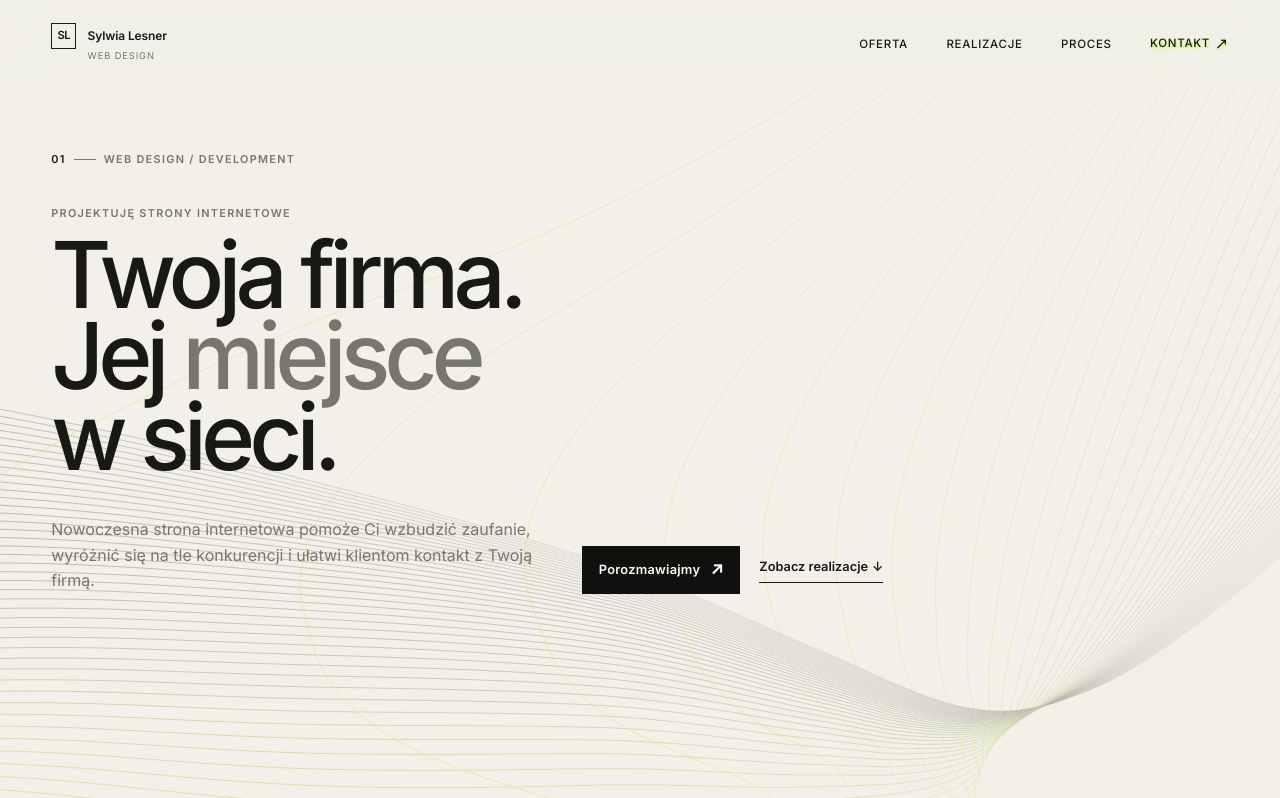
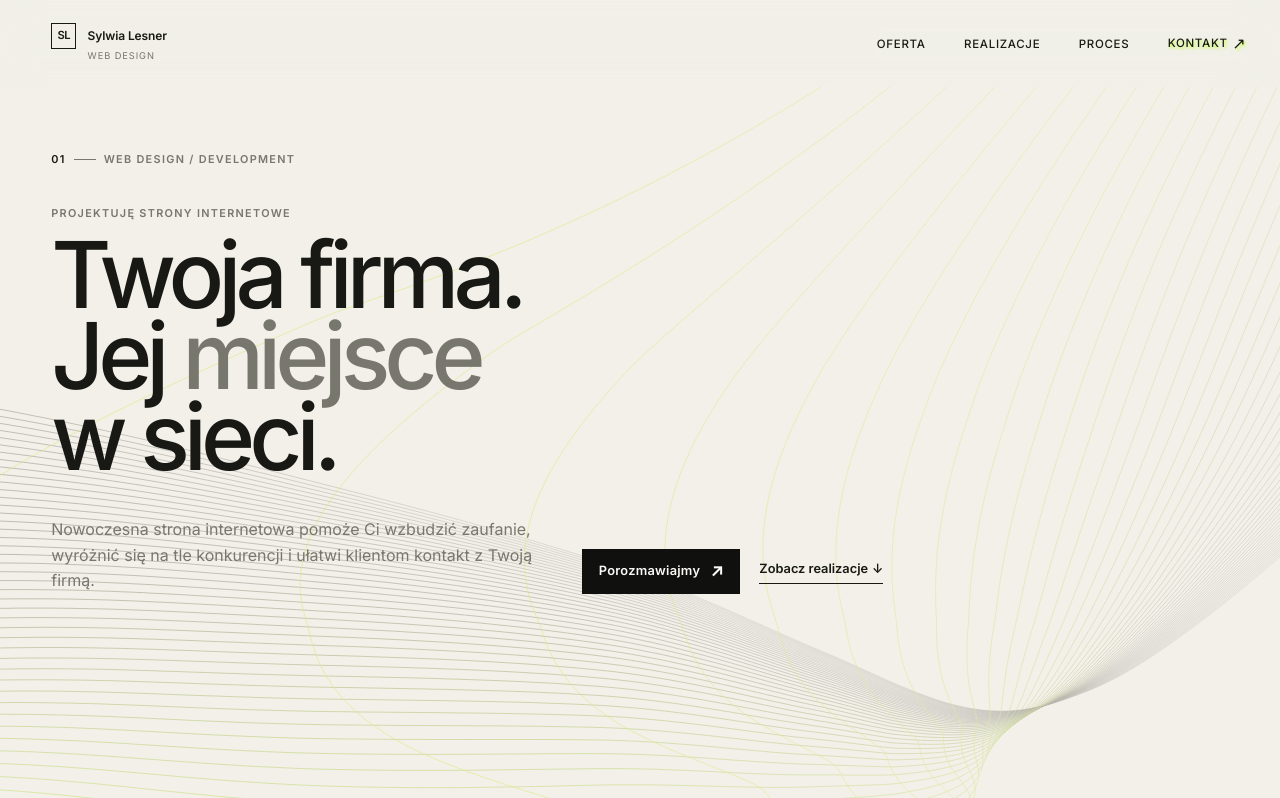
Before and after one commit to LesSyl/sylwialesner.pl, a website: page index.html in a window 1280 px wide. Shown: the top 798 px of the page. Drawn offline with Linux system fonts and the light colour scheme; animation ran at ten frames a second.

Commit message:
Changes to the arrows and improvements to the menu on mobile phones

```diff
--- a/src/sass/main.scss
+++ b/src/sass/main.scss
@@ -5,7 +5,8 @@
 
 @font-face {
 	font-family: 'Inter';
-	src: url('/dist/fonts/inter-v20-latin_latin-ext-regular.woff2') format('woff2');
+	src: url('/dist/fonts/inter-v20-latin_latin-ext-regular.woff2')
+		format('woff2');
 	font-weight: 400;
 	font-style: normal;
 	font-display: swap;
@@ -69,6 +70,8 @@
 a {
 	color: inherit;
 	text-decoration: none;
+	-webkit-text-decoration: none;
+	-webkit-tap-highlight-color: transparent;
 }
 
 button,
@@ -196,11 +199,19 @@
 	font-size: 0.8rem;
 	font-weight: 600;
 	letter-spacing: 0.02em;
+	-webkit-appearance: none;
+	appearance: none;
+	-webkit-text-fill-color: currentColor;
+	text-decoration: none;
 	transition: transform 0.35s $ease-out, background-color 0.35s ease,
 		color 0.35s ease;
 
 	span {
+		display: inline-block;
+		color: inherit;
+		-webkit-text-fill-color: currentColor;
 		font-size: 1.05rem;
+		line-height: 1;
 		transition: transform 0.35s $ease-out;
 	}
 
@@ -237,8 +248,8 @@
 	font-weight: 600;
 	cursor: pointer;
 	transition: transform 0.4s ease-out;
-    span{
-        margin-left: .3em;
+	span {
+		margin-left: 0.3em;
 	}
 
 	&:hover {
@@ -253,10 +264,24 @@
 	inset: 0 0 auto;
 	height: var(--header-height);
 	border-bottom: 1px solid transparent;
+	transition: border-color 0.3s ease;
+	// position: fixed;
+	// z-index: 20;
+	// inset: 0 0 auto;
+	// height: var(--header-height);
+	// border-bottom: 1px solid transparent;
+	// background: rgba($color-bg, 0.86);
+	// // backdrop-filter: blur(18px);
+	// transition: border-color 0.3s ease, background-color 0.3s ease;
+	&::before {
+		content: '';
+		position: absolute;
+		inset: 0;
+		z-index: -1;
 		background: rgba($color-bg, 0.86);
+		-webkit-backdrop-filter: blur(18px);
 		backdrop-filter: blur(18px);
-	transition: border-color 0.3s ease, background-color 0.3s ease;
-
+	}
 	&.is-scrolled {
 		border-color: $color-line;
 	}
@@ -315,6 +340,11 @@
 	height: 2.75em;
 	padding: 0.7em;
 	border: 1px solid $color-line;
+	color: $color-ink;
+	-webkit-appearance: none;
+	appearance: none;
+	-webkit-text-fill-color: $color-ink;
+	cursor: pointer;
 	background: transparent;
 	cursor: pointer;
 
@@ -322,7 +352,7 @@
 		display: block;
 		width: 100%;
 		height: 1px;
-		background: currentColor;
+		background-color: $color-ink;
 		transform-origin: center;
 		transition: transform 0.3s $ease-out, opacity 0.2s ease;
 	}
@@ -344,13 +374,18 @@
 	position: fixed;
 	inset: var(--header-height) 0 0;
 	display: grid;
-	place-items: start;
+	align-content: start; // NOWE: środek w pionie
+	justify-items: center;
 	padding: 2em $gutter;
-	background: $color-bg;
+	// padding: 2em $gutter var(--header-height);
+	background-color: rgba(251, 250, 245, 0.75);
+	-webkit-backdrop-filter: blur(2px);
+	backdrop-filter: blur(2px);
 	opacity: 0;
 	pointer-events: none;
 	transform: translateY(-1em);
 	transition: opacity 0.3s ease, transform 0.4s $ease-out;
+	z-index: 999;
 
 	&.is-open {
 		opacity: 1;
@@ -362,6 +397,7 @@
 		display: grid;
 		gap: 0.75em;
 		width: 100%;
+		max-width: 22rem;
 		margin: 0;
 		padding: 0;
 		list-style: none;
@@ -370,12 +406,13 @@
 	&__link {
 		display: flex;
 		align-items: center;
-		justify-content: space-between;
+		justify-content: center;
+		gap: 0.4em;
 		padding: 0.8em 0;
 		border-bottom: 1px solid $color-line;
-		font-size: clamp(1.8rem, 7vw, 3rem);
+		font-size: clamp(1.2rem, 5vw, 1.6rem);
 		font-weight: 500;
-		letter-spacing: -0.05em;
+		letter-spacing: -0.03em;
 
 		span {
 			font-size: 1rem;
@@ -700,6 +737,8 @@
 		place-items: center;
 		border: 1px solid $color-line-dark;
 		border-radius: 50%;
+		color: $color-accent;
+		-webkit-text-fill-color: $color-accent;
 		color: $color-accent;
 		font-size: 1.1rem;
 	}
@@ -1127,8 +1166,6 @@
 	}
 }
 
-
-
 @media (min-width: 1100px) {
 	.hero__title {
 		font-size: clamp(5.5rem, 7.2vw, 9.25rem);
```
Also changed, not shown: dist/css/main.min.css. Lines whose indentation alone changed are shown as unchanged.
